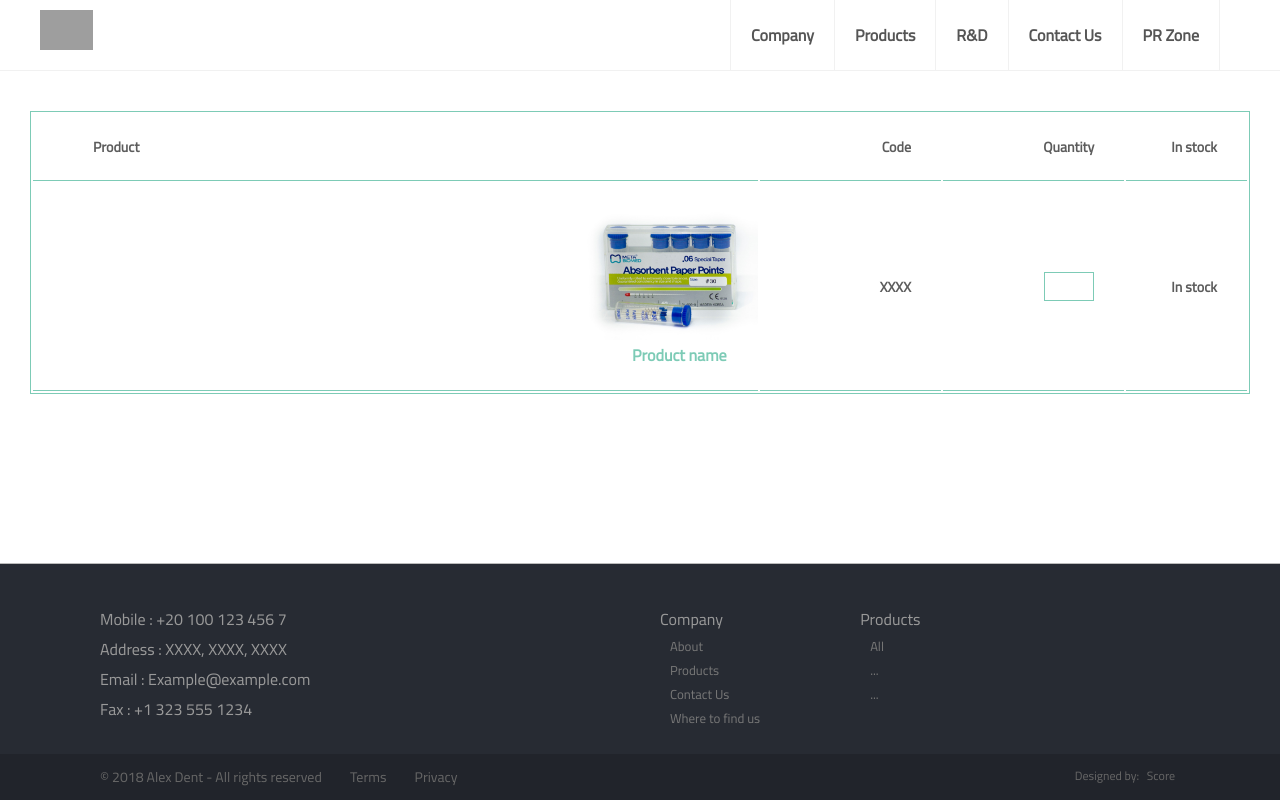
After one commit to Hardmgamer/Alex-Dent, a PHP site: page /cart.php in a window 1280 px wide. The commit adds this page. Run offline with PHP 8.4, Linux system fonts and the light colour scheme; lists and menus that the app fills with data are empty; grey boxes are pictures that could not be loaded.

Commit message:
user cart

```diff
--- a/Products.php
+++ b/Products.php
@@ -11,6 +11,7 @@ include_once('./classes/DB.php');
 <body>
   <!--HEADER START-->
   <?php include('./header.html'); ?>
+  <?php include('./footer.html'); ?>
   <!--HEADER END-->
   <!--TOP (AND CATEGORY BUTTONS) START -->
 <div class="timg">
--- /dev/null
+++ b/Stylesheets/usercart.css
@@ -0,0 +1,67 @@
+.cart{
+max-width: 1260px;
+margin: 40px auto;
+padding: 0 30px;
+}
+.cart-table {
+width: 100%;
+border-top: 1px solid #7dcbb6;
+}
+table {
+color: #5c5c5c;
+border: 1px solid #7dcbb6;
+border-collapse: separate;
+}
+.cart-table th.first {
+text-align: left;
+padding-left: 60px;
+}
+tr th:first-child {
+border-left: none;
+}
+.cart-table th {
+padding: 20px 30px 20px 0;
+font-size: 14px;
+text-align: right;
+border-bottom: 1px solid #7dcbb6;
+}
+.cart-item .Product {
+position: relative;
+width: 60%;
+font-size: 14px;
+padding-right: 0;
+}
+.cart-item .image {
+width: 25%;
+display: inline-block;
+font-size: 14px;
+}
+a {
+color: #7dcbb6;
+text-decoration: none;
+}
+.image img{
+width: 100%;
+}
+.cart-item .Pname {
+width: 75%;
+padding: 0 10px 0 100px;
+}
+.cart-name{
+margin: 5px -50px;
+font-size: 16px;
+}
+.cart-item .code, .cart-item .quantity, .cart-item .Av {
+width: 15%;
+padding-left: 0;
+text-align: right;
+}
+.cart-item .quantity input {
+display: inline-block;
+width: 50px;
+text-align: center;
+}
+input[type="text"]{
+border: 1px solid #7dcbb6;
+color: #5c5c5c;
+}
--- /dev/null
+++ b/cart.php
@@ -0,0 +1,46 @@
+<html>
+ <head>
+  <title> Your cart - Alexdent </title>
+  <link rel="stylesheet" type="text/css" href="./Stylesheets/Main.css">
+  <link rel="stylesheet" type="text/css" href="./Stylesheets/usercart.css">
+ </head>
+  <?php include('./header.html'); ?>
+  <?php include('./footer.html'); ?>
+  <body>
+    <form class="cart" method="post" action="">
+      <table class="cart-table">
+        <thead>
+          <tr>
+            <th class="first">Product</th>
+            <th>Code</th>
+            <th>Quantity</th>
+            <th class="last">In stock</th>
+          </tr>
+        </thead>
+        <tbody>
+          <tr class="cart-item">
+            <th class="Product">
+              <a class="image" href="./products.php/">
+                <img alt="Product name" src="./images/products/3.jpeg" >
+              </a>
+              <div class="Pname">
+                <span class="cart-name">
+                  <a href="#">Product name</a>
+                </span>
+              </div>
+            </th>
+            <th class="code">
+              <spin>XXXX</spin>
+            </td>
+            <th class="quantity">
+              <input type="text">
+            </td>
+            <th class="Av">
+              <spin>In stock</spin>
+            </th>
+          </tr>
+        </tbody>
+      </table>
+    </form>
+  </body>
+</html>
```
